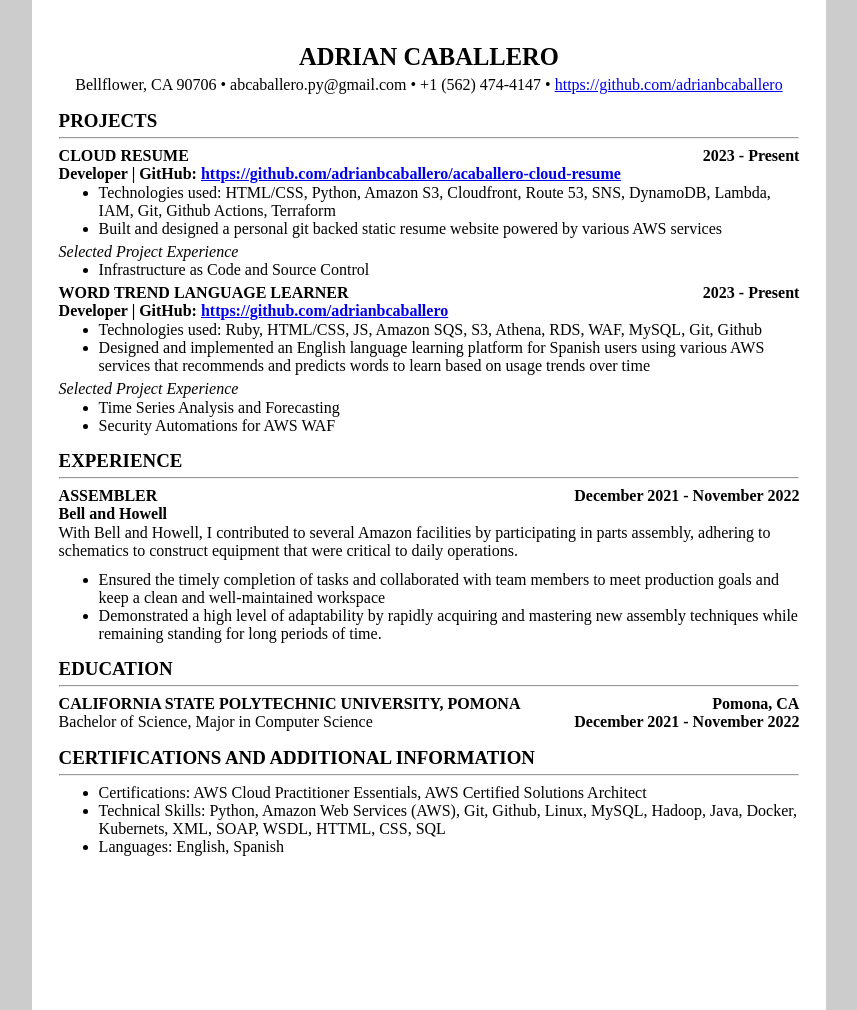
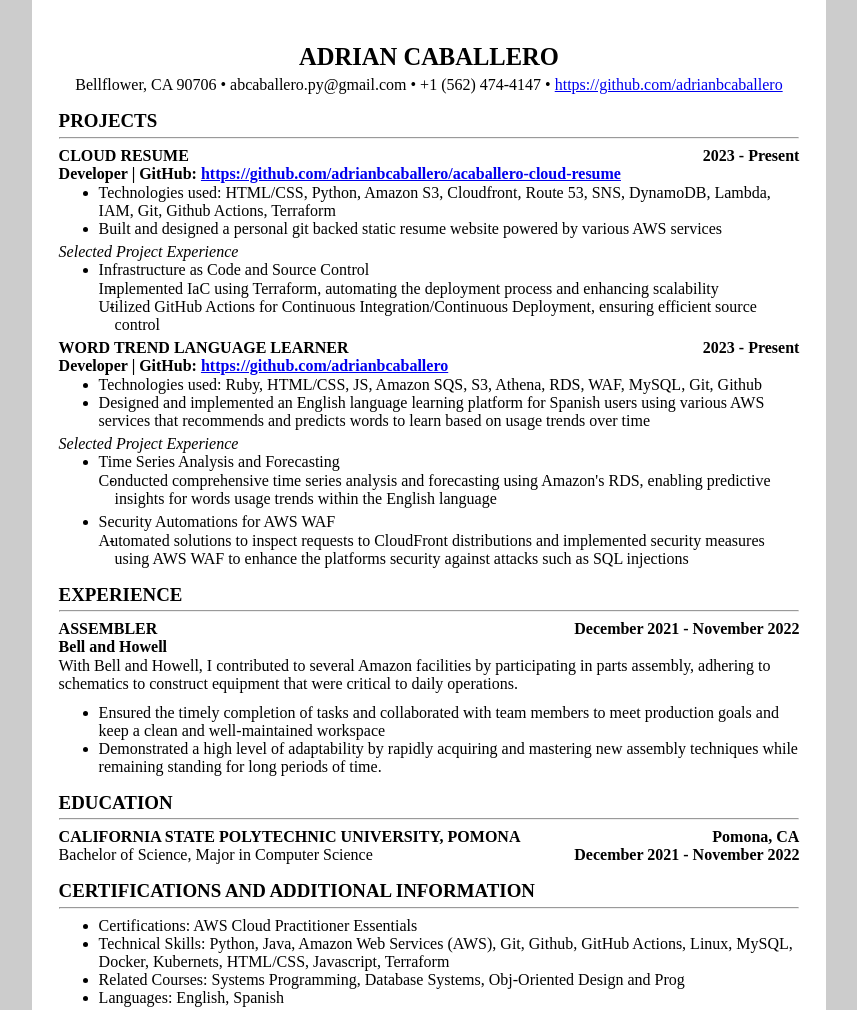
Before and after one commit to adrianbcaballero/acaballero-cloud-resume, a plain HTML site: page resume-frontend/resume.html in a window 1280 px wide. Shown: the top 1010 px of the page, without its empty margins (211-1068 px from the left). Drawn offline with Linux system fonts and the light colour scheme.

Commit message:
resume v2

```diff
--- a/resume-frontend/resume.html
+++ b/resume-frontend/resume.html
@@ -42,6 +42,10 @@
                         <em>Selected Project Experience</em>
                         <ul>
                           <li>Infrastructure as Code and Source Control</li>
+                          <ul class="dash">
+                            <li>Implemented IaC using Terraform, automating the deployment process and enhancing scalability</li>
+                            <li>Utilized GitHub Actions for Continuous Integration/Continuous Deployment, ensuring efficient source control</li>
+                          </ul>
                         </ul>
                       </div>
 
@@ -66,7 +70,13 @@
                         <em>Selected Project Experience</em>
                         <ul>
                           <li>Time Series Analysis and Forecasting</li>
+                          <ul class="dash">
+                            <li>Conducted comprehensive time series analysis and forecasting using Amazon's RDS, enabling predictive insights for words usage trends within the English language</li>
+                          </ul>
                           <li>Security Automations for AWS WAF</li>
+                          <ul class="dash">
+                            <li>Automated solutions to inspect requests to CloudFront distributions and implemented security measures using AWS WAF to enhance the platforms security against attacks such as SQL injections</li>
+                          </ul>
                         </ul>
                       </div>
                 </div>
@@ -128,8 +138,9 @@
                     <hr>
                     <div class="smallText">
                         <ul>
-                            <li>Certifications: AWS Cloud Practitioner Essentials, AWS Certified Solutions Architect</li>
-                            <li>Technical Skills: Python, Amazon Web Services (AWS), Git, Github, Linux, MySQL, Hadoop, Java, Docker, Kubernets, XML, SOAP, WSDL, HTTML, CSS, SQL</li>
+                            <li>Certifications: AWS Cloud Practitioner Essentials</li>
+                            <li>Technical Skills: Python, Java, Amazon Web Services (AWS), Git, Github, GitHub Actions, Linux, MySQL, Docker, Kubernets, HTML/CSS, Javascript, Terraform</li>
+                            <li>Related Courses: Systems Programming, Database Systems, Obj-Oriented Design and Prog</li>
                             <li>Languages: English, Spanish</li>
                         </ul>
                       </div>
--- a/resume-frontend/style.css
+++ b/resume-frontend/style.css
@@ -29,6 +29,14 @@ h1 {
     margin-top: 0.7px;
     margin-bottom: 5px;
   }
+
+  .dash {
+    list-style: '-';
+    margin-left: 0;
+    padding-left: 1em;
+    text-indent: -1em;
+  }
+
 
   .bolded {
     font-weight: bold;
@@ -62,11 +70,11 @@ h1 {
 
   page[size="A4"] {
     width: 21cm;
-    height: 29.7cm;
+    height: 29cm;
   }
 
   @page {
-     size: 21cm 29.7cm;
+     size: 21cm 29cm;
      padding: 0;
      margin: 0mm;
      border: none;
```
